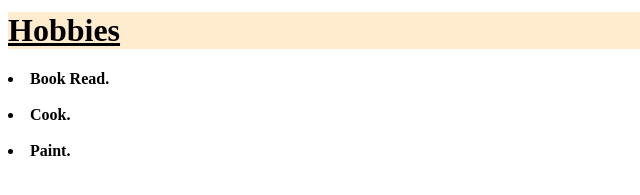
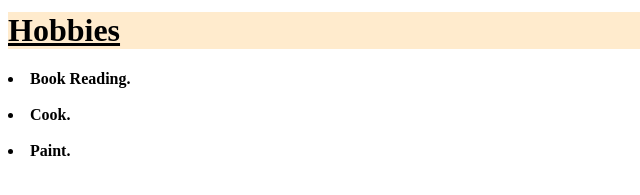
Before and after one commit to ridashafqaat/My-CV, a plain HTML site: page index.html in a window 1280 px wide. Shown: the part 495-690 px from the top of the page, 0-640 px from the left. Drawn offline with Linux system fonts and the light colour scheme.

Commit message:
Update index.html

```diff
--- a/index.html
+++ b/index.html
@@ -16,7 +16,7 @@
     <h1 align="left" style="background-color: blanchedalmond;"><u>Contact Information</u></h1>
     <p><li><u><b>Address</b></u>:<b>Rangers flat house No Q1 block B North Nazimabad Karachi.</b></li><br><li><b><u>Phone no:</u></b><b>03162242232</b></li></p>
     <h1 align="left" style="background-color: blanchedalmond;"><u>Hobbies</u></h1>
-    <p><li><b>Book Read.</b></li><br><li><b>Cook.</b></li><br><li><b>Paint.</b></li></p>
+    <p><li><b>Book Reading.</b></li><br><li><b>Cook.</b></li><br><li><b>Paint.</b></li></p>
 
 
 
```
